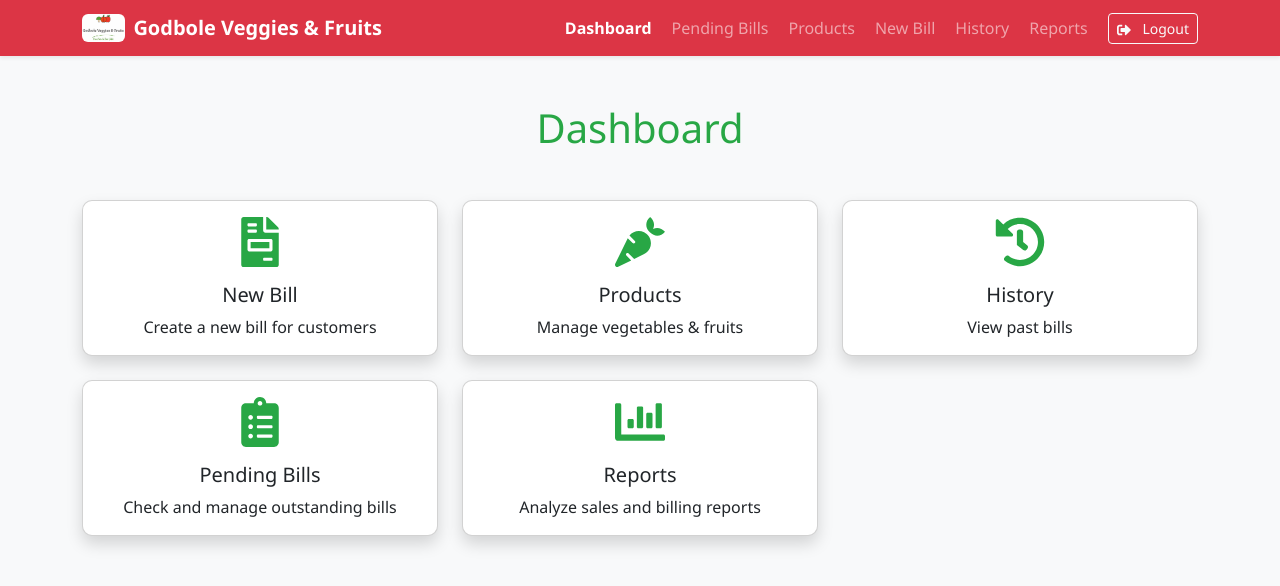
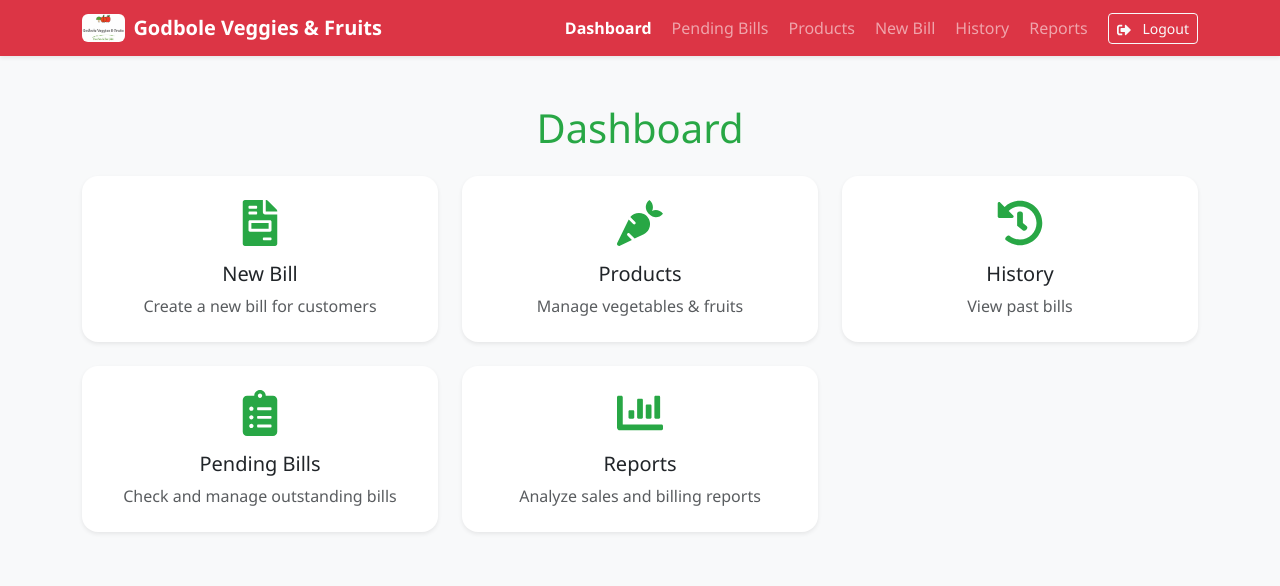
Before and after one commit to godbolevikrant/Godbole-Veggies-Fruits, a React (Vite) app in the folder Billing App/Frontend/: page / in a window 1280 px wide. Shown: the top 586 px of the page. Built offline with nearby package versions, Linux system fonts and the light colour scheme; sample sign-in values are in the browser's storage.

Commit message:
Enhance Dashboard and other components with improved layout and styling; introduce hover effects for cards, update headers for better alignment, and add item count badges for better user feedback.

```diff
--- a/Billing App/Frontend/src/components/Dashboard.jsx
+++ b/Billing App/Frontend/src/components/Dashboard.jsx
@@ -1,69 +1,55 @@
 import { NavLink } from 'react-router-dom';
 import { FaFileInvoice, FaCarrot, FaHistory, FaClipboardList, FaChartBar } from "react-icons/fa";
 
+function Dashboard() {
+  const Card = ({ to, icon, title, subtitle }) => (
+    <div className="col">
+      <NavLink to={to} className="text-decoration-none">
+        <div className="card text-center shadow-sm h-100 border-0 rounded-4 hover-shadow">
+          <div className="card-body py-4">
+            {icon}
+            <h5 className="card-title mt-2 text-dark">{title}</h5>
+            <p className="card-text text-muted mb-0">{subtitle}</p>
+          </div>
+        </div>
+      </NavLink>
+    </div>
+  );
 
-function Dashboard() {
   return (
     <div className="container py-5">
-      <h1 className="text-center mb-5 text-success">Dashboard</h1>
-      <div className="row g-4">
-        <div className="col-md-4">
-          <NavLink to="/new-bill" className="text-decoration-none">
-            <div className="card text-center shadow h-100">
-              <div className="card-body">
-                <FaFileInvoice size={50} className="text-success mb-3" />
-                <h5 className="card-title">New Bill</h5>
-                <p className="card-text">Create a new bill for customers</p>
-              </div>
-            </div>
-          </NavLink>
-        </div>
-        <div className="col-md-4">
-          <NavLink to="/products" className="text-decoration-none">
-            <div className="card text-center shadow h-100">
-              <div className="card-body">
-                <FaCarrot size={50} className="text-success mb-3" />
-                <h5 className="card-title">Products</h5>
-                <p className="card-text">Manage vegetables & fruits</p>
-              </div>
-            </div>
-          </NavLink>
-        </div>
-        <div className="col-md-4">
-          <NavLink to="/history" className="text-decoration-none">
-            <div className="card text-center shadow h-100">
-              <div className="card-body">
-                <FaHistory size={50} className="text-success mb-3" />
-                <h5 className="card-title">History</h5>
-                <p className="card-text">View past bills</p>
-              </div>
-            </div>
-          </NavLink>
-        </div>
-        <div className="col-md-4">
-  <NavLink to="/pending-bills" className="text-decoration-none">
-    <div className="card text-center shadow h-100">
-      <div className="card-body">
-        <FaClipboardList size={50} className="text-success mb-3" />
-        <h5 className="card-title">Pending Bills</h5>
-        <p className="card-text">Check and manage outstanding bills</p>
-      </div>
-    </div>
-  </NavLink>
-</div>
-
-
-<div className="col-md-4">
-  <NavLink to="/reports" className="text-decoration-none">
-    <div className="card text-center shadow h-100">
-      <div className="card-body">
-        <FaChartBar size={50} className="text-success mb-3" />
-        <h5 className="card-title">Reports</h5>
-        <p className="card-text">Analyze sales and billing reports</p>
-      </div>
-    </div>
-  </NavLink>
-</div>
+      <h1 className="text-center mb-4 text-success">Dashboard</h1>
+      <div className="row row-cols-1 row-cols-sm-2 row-cols-lg-3 g-4">
+        <Card
+          to="/new-bill"
+          title="New Bill"
+          subtitle="Create a new bill for customers"
+          icon={<FaFileInvoice size={46} className="text-success mb-2" />}
+        />
+        <Card
+          to="/products"
+          title="Products"
+          subtitle="Manage vegetables & fruits"
+          icon={<FaCarrot size={46} className="text-success mb-2" />}
+        />
+        <Card
+          to="/history"
+          title="History"
+          subtitle="View past bills"
+          icon={<FaHistory size={46} className="text-success mb-2" />}
+        />
+        <Card
+          to="/pending-bills"
+          title="Pending Bills"
+          subtitle="Check and manage outstanding bills"
+          icon={<FaClipboardList size={46} className="text-success mb-2" />}
+        />
+        <Card
+          to="/reports"
+          title="Reports"
+          subtitle="Analyze sales and billing reports"
+          icon={<FaChartBar size={46} className="text-success mb-2" />}
+        />
       </div>
     </div>
   );
--- a/Billing App/Frontend/src/components/History.jsx
+++ b/Billing App/Frontend/src/components/History.jsx
@@ -102,11 +102,14 @@ function History() {
 
   return (
     <div className="container py-5">
-      <h1 className="text-center mb-5 text-success">Bill History</h1>
-      <div className="mb-4 d-flex justify-content-center">
+      <div className="d-flex justify-content-between align-items-center mb-4">
+        <h1 className="mb-0 text-success">Bill History</h1>
+        {bills?.length ? <span className="badge text-bg-light">{bills.length} items</span> : null}
+      </div>
+      <div className="mb-4">
         <input
           type="text"
-          className="form-control w-50"
+          className="form-control"
           placeholder="Search by customer, bill ID, or date..."
           value={search}
           onChange={(e) => setSearch(e.target.value)}
--- a/Billing App/Frontend/src/components/NewBill.jsx
+++ b/Billing App/Frontend/src/components/NewBill.jsx
@@ -110,8 +110,17 @@ function NewBill() {
 
   return (
     <div className="container py-5">
-      <h1 className="text-center mb-5 text-success">Create New Bill</h1>
-      <div className="card p-4 shadow">
+      <div className="d-flex justify-content-between align-items-center mb-4">
+        <h1 className="mb-0 text-success">New Bill</h1>
+        <button className="btn btn-outline-secondary btn-sm" onClick={() => {
+          setCustomerName('');
+          setItems([{ productId: '', quantity: '', rate: '' }]);
+          setDiscount('');
+          setDeliveryCharges('');
+          setOutstanding('');
+        }}>Reset</button>
+      </div>
+      <div className="card border-0 shadow-sm rounded-4 p-4">
         {/* Customer Name */}
         <div className="mb-4">
           <label className="form-label fw-bold">Customer Name</label>
--- a/Billing App/Frontend/src/components/PendingBills.jsx
+++ b/Billing App/Frontend/src/components/PendingBills.jsx
@@ -81,10 +81,13 @@ function PendingBills() {
 
   return (
     <div className="container py-5">
-      <h1 className="mb-5 text-success text-center">Pending Bills</h1>
+      <div className="d-flex justify-content-between align-items-center mb-4">
+        <h1 className="mb-0 text-success">Pending Bills</h1>
+        {bills?.length ? <span className="badge text-bg-light">{bills.length} items</span> : null}
+      </div>
 
       {/* Add Bill Form */}
-      <div className="card p-4 mb-4 shadow-sm">
+      <div className="card border-0 shadow-sm rounded-4 p-4 mb-4">
         <h5 className="mb-3">Add Pending Bill</h5>
         <form onSubmit={handleSubmit} className="row g-3">
           <div className="col-md-3">
@@ -137,8 +140,8 @@ function PendingBills() {
 
       {/* Pending Bills List */}
       <div className="table-responsive">
-        <table className="table table-bordered table-hover">
-          <thead className="table-light">
+        <table className="table table-hover align-middle">
+          <thead className="table-light sticky-top">
             <tr>
               <th>Customer Name</th>
               <th>Date</th>
@@ -162,10 +165,7 @@ function PendingBills() {
                     )}
                   </td>
                   <td>
-                    <button
-                      className="btn btn-sm btn-danger"
-                      onClick={() => handleDelete(bill._id)}
-                    >
+                    <button className="btn btn-sm btn-outline-danger" onClick={() => handleDelete(bill._id)}>
                       Delete
                     </button>
                   </td>
--- a/Billing App/Frontend/src/components/Reports.jsx
+++ b/Billing App/Frontend/src/components/Reports.jsx
@@ -116,29 +116,31 @@ function Reports() {
 
   return (
     <div className="container py-5">
-      <h1 className="text-center mb-4 text-success">Reports</h1>
-
-      {/* Period selector */}
-      <div className="d-flex justify-content-center mb-4">
+      <div className="d-flex justify-content-between align-items-center mb-4">
+        <h1 className="mb-0 text-success">Reports</h1>
+        <div className="btn-group" role="group" aria-label="Period selector">
           <button
-          className={`btn btn-outline-success mx-2${period === "daily" ? " active" : ""}`}
+            className={`btn btn-outline-success${period === "daily" ? " active" : ""}`}
             onClick={() => setPeriod("daily")}
           >
             Daily
           </button>
           <button
-          className={`btn btn-outline-success mx-2${period === "monthly" ? " active" : ""}`}
+            className={`btn btn-outline-success${period === "monthly" ? " active" : ""}`}
             onClick={() => setPeriod("monthly")}
           >
             Monthly
           </button>
           <button
-          className={`btn btn-outline-success mx-2${period === "yearly" ? " active" : ""}`}
+            className={`btn btn-outline-success${period === "yearly" ? " active" : ""}`}
             onClick={() => setPeriod("yearly")}
           >
             Yearly
           </button>
         </div>
+      </div>
+
+      {/* Period selector moved to header */}
 
       {/* Summary Card */}
       <div className="card p-4 mb-4">
--- a/Billing App/Frontend/src/index.css
+++ b/Billing App/Frontend/src/index.css
@@ -1,6 +1,14 @@
 body {
   font-family: 'Segoe UI', Tahoma, Geneva, Verdana, sans-serif;
 
+}
+
+.hover-shadow {
+  transition: box-shadow 200ms ease, transform 200ms ease;
+}
+.hover-shadow:hover {
+  box-shadow: 0 0.5rem 1rem rgba(0,0,0,0.1) !important;
+  transform: translateY(-2px);
 }
 
 .navbar-brand {
```
Also changed, not shown: Billing App/Frontend/src/components/Products.jsx (+29 -14 lines). Lines whose indentation alone changed are shown as unchanged.
